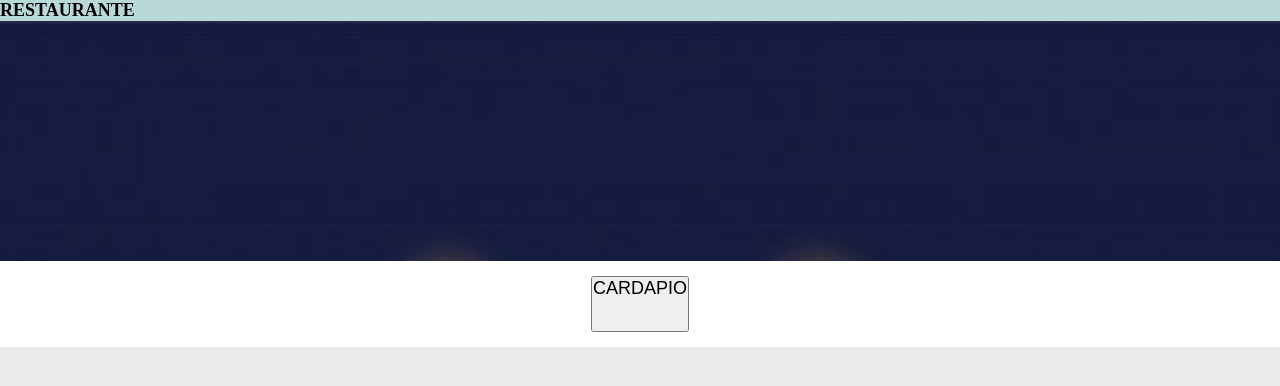
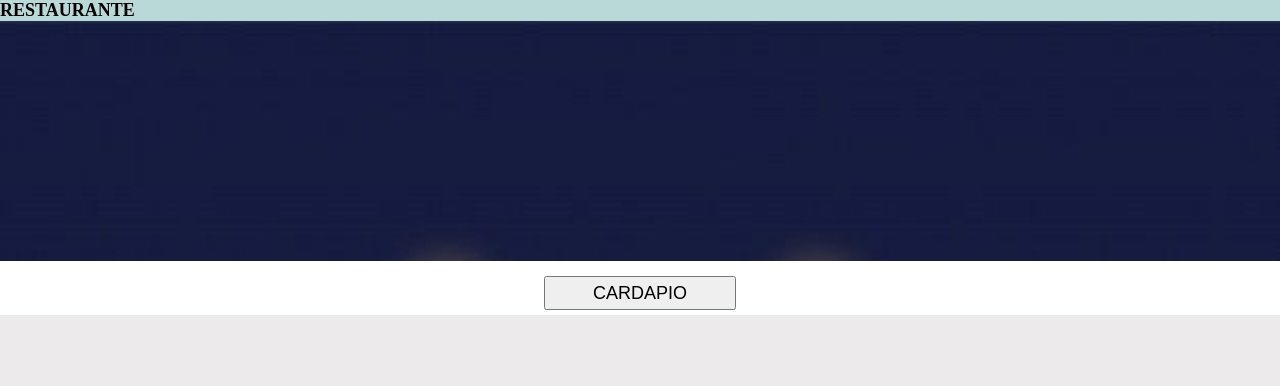
Before and after one commit to Evanjr73/CABANA, a React (Vite) app: page /home in a window 1280 px wide. Shown: the top 386 px of the page. Built offline with nearby package versions, Linux system fonts and the light colour scheme.

Commit message:
estilo de butão

```diff
--- a/src/pages/home/home.css
+++ b/src/pages/home/home.css
@@ -20,10 +20,18 @@ main{
     text-align: center;
     padding: 15px;
     background-color: white;
-    height: 7vh;
+    height: 3vh;
 }
 #opçoes{
   transition: 5s;
+}
+.butt{
+  display: flex;
+  width: auto;
+  min-width: 15vw;
+  align-items: center;
+  justify-content: center;
+  padding: 15px;
 }
 
 
--- a/src/pages/home/home.jsx
+++ b/src/pages/home/home.jsx
@@ -67,7 +67,7 @@ function Home() {
                   </div>
 
                   <main>
-                        <h1></h1>
+
                         <button className="butt" onClick={handleClickMen} style={{display: buto}}>X</button>
                         <button className="butt" onClick={handleClickMenu} style={{display: buton}}>CARDAPIO</button>
                   </main>
```
